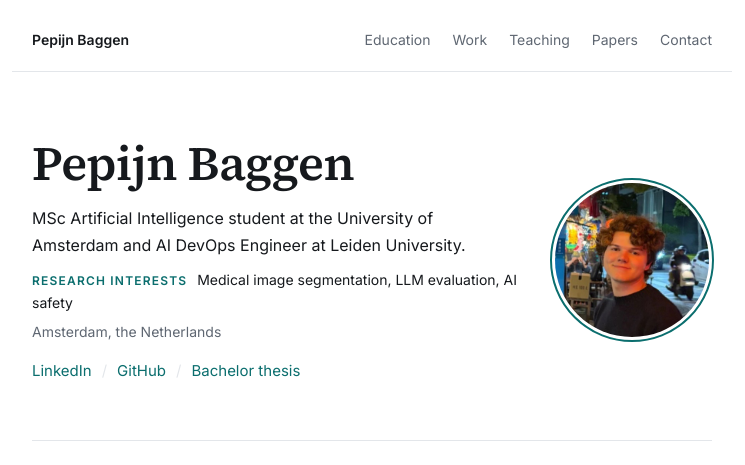
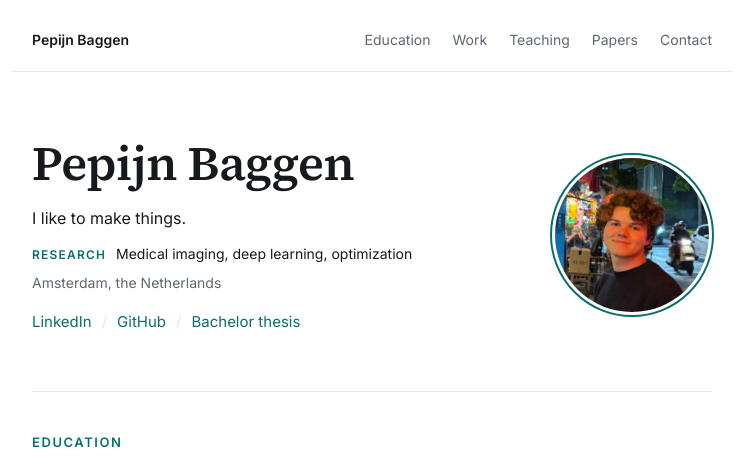
Before and after one commit to PepBaggen/PepBaggen.github.io, a plain HTML site: page index.html in a window 1280 px wide. Shown: the top 465 px of the page, without its empty margins (268-1013 px from the left). Drawn offline with Linux system fonts and the light colour scheme.

Commit message:
Update intro line and research interests

```diff
--- a/index.html
+++ b/index.html
@@ -55,8 +55,8 @@
   <section class="hero">
     <div class="intro">
       <h1>Pepijn Baggen</h1>
-      <p class="lead">MSc Artificial Intelligence student at the University of Amsterdam and AI DevOps Engineer at Leiden University.</p>
-      <p class="interests"><span>Research interests</span> Medical image segmentation, LLM evaluation, AI safety</p>
+      <p class="lead">I like to make things.</p>
+      <p class="interests"><span>Research</span> Medical imaging, deep learning, optimization</p>
       <p class="place">Amsterdam, the Netherlands</p>
       <p class="linkrow">
         <a href="https://www.linkedin.com/in/pepijn-baggen-9a0131227/">LinkedIn</a>
```
